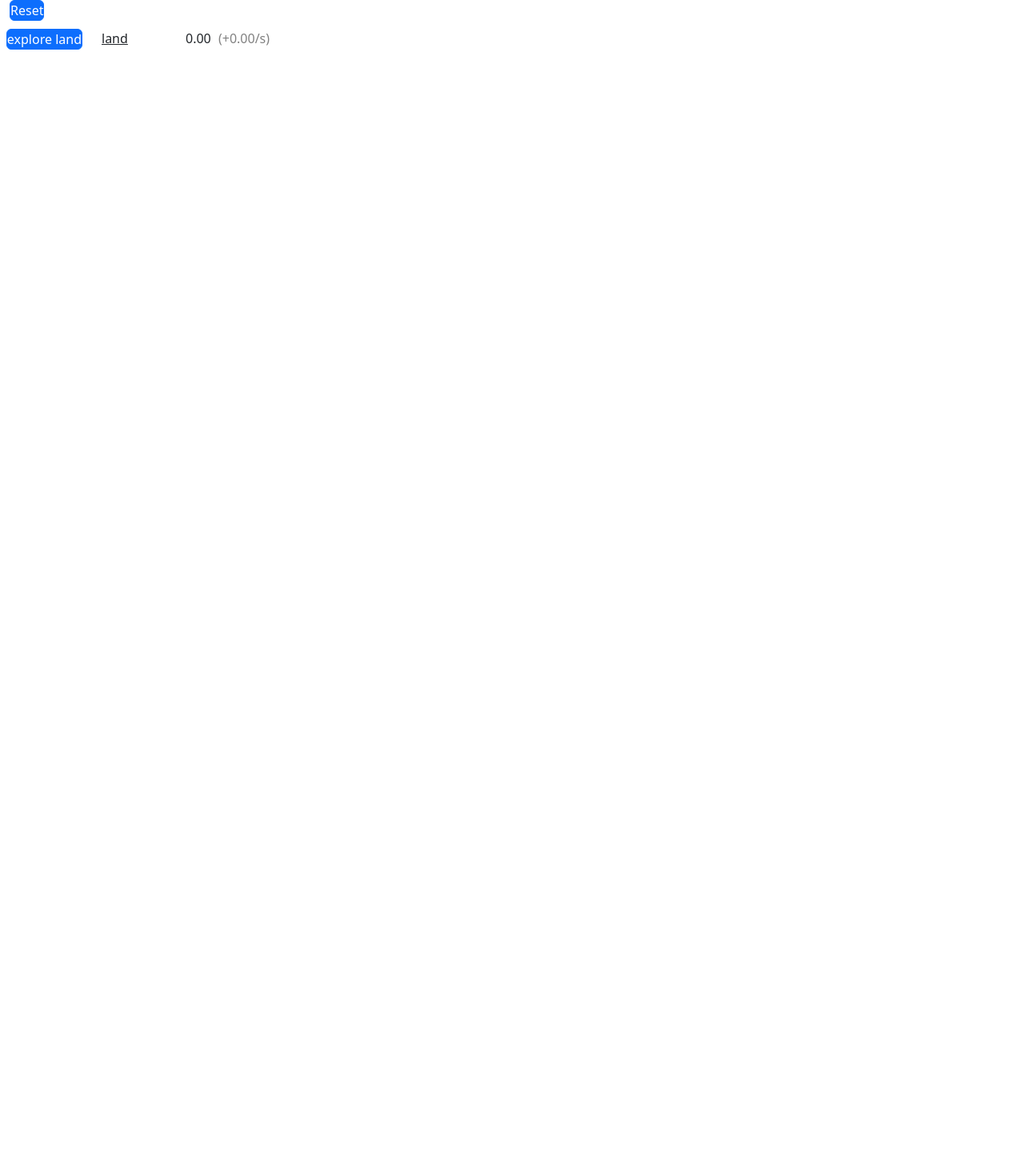
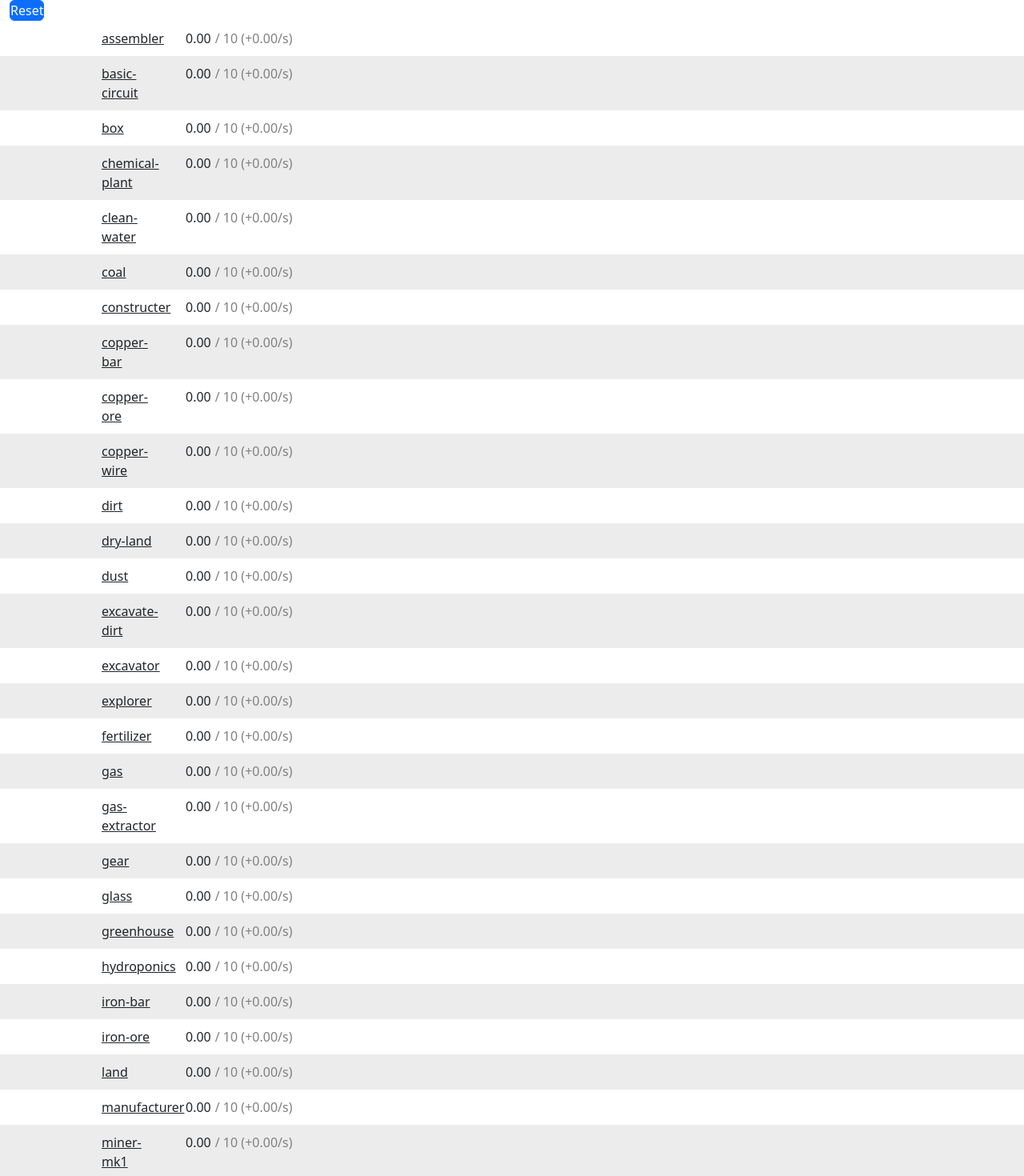
Before and after one commit to gcottrell13/idlefactorygame, a React app: page / in a window 1280 px wide. Shown: the top 1470 px of the page at 80% size. Before the commit the page ends 800 px from the top, so only its background shows below. Built offline with nearby package versions, Linux system fonts and the light colour scheme.

Commit message:
make code nicer

```diff
--- a/src/assembly.ts
+++ b/src/assembly.ts
@@ -1,15 +1,6 @@
 import { useCallback, useEffect, useRef, useState } from 'react';
-import {
-    recipes,
-    Items,
-    assemblerSpeeds,
-    timePerRecipe,
-    sideProducts,
-    itemsCanBeStoreIn,
-    storageSizes,
-    partialItems,
- } from './values';
-import _, { forIn } from 'lodash';
+import GAME, { partialItems, Items } from './values';
+import _ from 'lodash';
 import { SMap, forEach, keys, values } from './smap';
 
 const PRECISION = 1e5;
@@ -30,23 +21,30 @@ interface State {
     // for each item, how many storage containers are there.
     // this storage is a soft limit, the actual values may go over via direct production, but not from byproducts
     storage: partialItems<partialItems<number>>;
-    seen: Items[];
+
+    // true if visible, false or undefined if not.
+    // undefined objects will check each tick if they should be revealed
+    visible: partialItems<boolean>;
+
+    // how many of each item has been made
+    amountCreated: partialItems<number>;
 }
 
 const defaultState = {
     displayAmount: {},
     amountThatWeHave: {},
     assemblers: {},
-    seen: [],
+    visible: {},
     storage: {},
     timeLeftInProduction: {},
+    amountCreated: {},
 } satisfies State;
 
 const ex = localStorage.getItem('state');
 const existingStorage = {...defaultState, ...(ex ? JSON.parse(ex) : {})};
 
 function increaseDisplayAmount(itemName: Items, display: SMap<number>, [ticksLeft, totalTicks, recipesCreated, _]: productionTime): productionTime {
-    const recipe = recipes[itemName];
+    const recipe = GAME.recipes(itemName);
     if (recipe === undefined) return zeroProduction;
 
     const amt = display[itemName] ?? 0;
@@ -61,7 +59,7 @@ function increaseDisplayAmount(itemName: Items, display: SMap<number>, [ticksLef
 
 
 function assemble(itemName: Items, assemblerCount: number, speed: number, timeStep: number, amounts: SMap<number>, storage: partialItems<number>): productionTime {
-    const recipe = recipes[itemName];
+    const recipe = GAME.recipes(itemName);
     if (recipe === undefined) return zeroProduction;
     // not producing, so let's try to grab materials
 
@@ -100,19 +98,19 @@ function assemble(itemName: Items, assemblerCount: number, speed: number, timeSt
     if (numberOfRecipesToMake <= 0)
         return zeroProduction;
 
-    const craftTime = timePerRecipe[itemName];
+    const craftTime = GAME.timePerRecipe(itemName);
     const ticksToMake = Math.floor(craftTime / speed / timeStep);
     return [ticksToMake, ticksToMake, Math.round(numberOfRecipesToMake), 0];
 }
 
 export function calculateStorage(itemName: Items, storage?: partialItems<number>) {
-    const canBeStoredIn = itemsCanBeStoreIn[itemName];
+    const canBeStoredIn = GAME.itemsCanBeStoreIn(itemName);
     if (canBeStoredIn === undefined)
         return -1;
     if (storage === undefined)
         return 10;
     return Math.max(_.sumBy(keys(storage), key => {
-        return (canBeStoredIn.includes(key) ? storageSizes[key] ?? 0 : 0) * (storage[key] ?? 0);
+        return (canBeStoredIn.includes(key) ? GAME.storageSizes(key) ?? 0 : 0) * (storage[key] ?? 0);
     }), 10);
 }
 
@@ -120,9 +118,9 @@ function addToTotal(itemName: Items, recipeCount: number, amounts: partialItems<
     // const recipe = recipes[itemName];
     // if (recipe === undefined) return [0, 0, 0];
 
-    if (sideProducts[itemName]) {
+    if (GAME.sideProducts(itemName)) {
         for (let i = 0; i < recipeCount; i++) {
-            sideProducts[itemName]?.forEach(sideProduct => {
+            GAME.sideProducts(itemName).forEach(sideProduct => {
                 const total = _.sum(values(sideProduct));
                 let runningTotal = 0;
                 _.forIn(keys(sideProduct), key => {
@@ -150,14 +148,24 @@ function addToTotal(itemName: Items, recipeCount: number, amounts: partialItems<
     return false;
 }
 
+export function useProduction(ticksPerSecond: number) {
 
-function doProduction({
+    const stateRef = useRef<State>(existingStorage);
+
+    function hasStorageCapacity(item: Items, amt: number) {
+        const currentAmount = stateRef.current.amountThatWeHave[item] ?? 0;
+        return calculateStorage(item, stateRef.current.storage[item]) - currentAmount <= amt;
+    }
+
+    function doProduction(timeStep: number) {
+        const {
             assemblers,
             amountThatWeHave: _amountsThatWeHave,
             timeLeftInProduction,
             displayAmount: _display,
             storage,
-}: State, timeStep: number) {
+        } = stateRef.current;
+
         const amounts: partialItems<number> = { ..._amountsThatWeHave };
         const displayAmount: partialItems<number> = { ..._display };
 
@@ -169,7 +177,7 @@ function doProduction({
 
                 if (time[0] === 0) {
                     // gather more materials
-                time = assemble(itemName, assemblerCount ?? 0, assemblerSpeeds[level] ?? 0, timeStep, amounts, storage[itemName]!);
+                    time = assemble(itemName, assemblerCount ?? 0, GAME.assemblerSpeeds(level) ?? 0, timeStep, amounts, storage[itemName]!);
                 }
 
                 if (time[0] !== 0) {
@@ -193,10 +201,6 @@ function doProduction({
         };
     }
 
-export function useProduction(ticksPerSecond: number) {
-
-    const stateRef = useRef<State>(existingStorage);
-
     const setState = (state: Partial<State> = {}) => {
         stateRef.current = {...stateRef.current, ...state};
         localStorage.setItem('state', JSON.stringify(stateRef.current));
@@ -214,10 +218,10 @@ export function useProduction(ticksPerSecond: number) {
         []
     );
 
-    const makeItem = useCallback(
+    const makeItemByhand = useCallback(
         (itemName: Items) => {
             if (addToTotal(itemName, 1, stateRef.current.amountThatWeHave, stateRef.current.storage)) {
-                const recipe = recipes[itemName];
+                const recipe = GAME.recipes(itemName);
                 _.toPairs(recipe).forEach(pair => {
                     const [ingredientName, requiredCount] = pair;
                     const weHave = stateRef.current.amountThatWeHave[ingredientName as Items] ?? 0;
@@ -231,19 +235,19 @@ export function useProduction(ticksPerSecond: number) {
         []
     );
 
-    const canMakeItem = useCallback(
+    const canMakeItemByHand = useCallback(
         (itemName: Items) => {
-            const recipe = recipes[itemName];
+            if (GAME.requiredBuildings(itemName).includes('by-hand') === false)
+                return false;
+
+            const recipe = GAME.recipes(itemName);
             let canMake = true;
             _.toPairs(recipe).forEach(pair => {
                 const [ingredientName, requiredCount] = pair;
                 const weHave = stateRef.current.amountThatWeHave[ingredientName as Items] ?? 0;
                 if (weHave < requiredCount) canMake = false;
             });
-            const maxValue = calculateStorage(itemName, stateRef.current.storage[itemName]);
-            if (maxValue === -1 || maxValue >= (stateRef.current.amountThatWeHave[itemName] ?? 0) + 1)
-                return canMake;
-            return false;
+            return hasStorageCapacity(itemName, 1);
         },
         []
     );
@@ -278,20 +282,40 @@ export function useProduction(ticksPerSecond: number) {
         [],
     );
 
-    const markAsSeen = useCallback(
-        (item: Items) => {
-            if (!stateRef.current.seen.includes(item)) {
-                stateRef.current.seen.push(item);
+    const markVisibility = useCallback(
+        (item: Items, b: boolean) => {
+            stateRef.current.visible[item] = b;
             setState();
-            }
         },
         []
     );
 
+    const checkVisible = () => {
+        const {
+            visible,
+            amountThatWeHave,
+        } = stateRef.current;
+
+        keys(GAME.recipes).forEach(itemName => {
+            if (visible[itemName] === undefined) {
+                if ((amountThatWeHave[itemName] ?? 0) <= 0) {
+                    const required = GAME.requiredBuildings(itemName);
+                    const haveBuilding = required.some(x => amountThatWeHave[x as Items] ?? 0) || required.includes('by-hand');
+                    const recipe = GAME.recipes[itemName];
+                    const haveIngredients = keys(recipe).every(key => (amountThatWeHave[key as Items] ?? 0) > 0);
+                    if (haveBuilding && haveIngredients) {
+                        markVisibility(itemName, true);
+                    }
+                }
+            }
+        });
+    };
+
     useEffect(
         () => {
             const i = setTimeout(() => {
-                setState(doProduction(stateRef.current, 1 / ticksPerSecond));
+                checkVisible();
+                setState(doProduction(1 / ticksPerSecond));
                 setCounter(c + 1);
             }, 1000 / ticksPerSecond);
             return () => {
@@ -299,5 +323,5 @@ export function useProduction(ticksPerSecond: number) {
             };
         }
     );
-    return { ...stateRef.current, addAmount, addAssemblers, resetAll, makeItem, canMakeItem, markAsSeen, addContainer };
+    return { ...stateRef.current, addAmount, addAssemblers, resetAll, makeItemByhand, canMakeItemByHand, addContainer };
 }
--- a/src/index.tsx
+++ b/src/index.tsx
@@ -2,18 +2,7 @@ import React from 'react';
 import { createRoot } from 'react-dom/client';
 import _ from 'lodash';
 import { calculateStorage, useProduction } from "./assembly";
-import {
-    recipes,
-    Items,
-    assemblerSpeeds,
-    timePerRecipe,
-    requiredBuildings,
-    byHandVerbs,
-    sideProducts,
-    requiredOtherProducts,
-    partialItems,
-    itemsCanBeStoreIn,
-} from './values';
+import GAME, { Items, partialItems } from './values';
 import './css.css';
 import { Button, Row, Col, OverlayTrigger, ProgressBar, ButtonGroup, ButtonToolbar } from 'react-bootstrap';
 import Popover from 'react-bootstrap/Popover';
@@ -48,15 +37,15 @@ function ItemDisplay({
     storage: partialItems<number>,
 }) {
 
-    const byHandVerb = byHandVerbs[itemName as Items] ?? 'make';
+    const byHandVerb = GAME.byHandVerbs(itemName) ?? 'make';
     const makeByHandButton = makeByHand && (
         <Button className={'make-by-hand'} onClick={makeByHand}>{byHandVerb} {itemName}</Button>
     );
-    const baseCraftTime = timePerRecipe[itemName as Items];
+    const baseCraftTime = GAME.timePerRecipe(itemName);
 
     const assemblers = keys(assemblerCount).map(name => {
         const no = assemblerCount[name] ?? 0;
-        const speedPer = (assemblerSpeeds[name as Items] ?? 0) / baseCraftTime;
+        const speedPer = GAME.assemblerSpeeds(name) / baseCraftTime;
         let label = <span><span className={'assembler-count-name'}>{name} ({d(speedPer)}/s):</span> {no} ({d(speedPer * no)}/s)</span>;
         if (progress[name]) {
             label = <span>{label} {d(progress[name])}%</span>;
@@ -71,11 +60,12 @@ function ItemDisplay({
         <div className='assembler-count'>buildings making {itemName}: {assemblers}</div>
     ) : null;
 
-    const speed = d(_.sum(keys(assemblerCount).map(key => (assemblerSpeeds[key] ?? 0) * (assemblerCount[key] ?? 0) / baseCraftTime)));
+    const speed = d(_.sum(keys(assemblerCount).map(key => GAME.assemblerSpeeds(key) * (assemblerCount[key] ?? 0) / baseCraftTime)));
 
-    const formatIngredients = _.toPairs(recipes[itemName as Items]).map(([name, count]) => <tr><td className={'popover-ingredient-count'}>{count}</td><td>{name}</td></tr>);
+    const formatIngredients = _.toPairs(GAME.recipes(itemName)).map(([name, count]) => <tr><td className={'popover-ingredient-count'}>{count}</td><td>{name}</td></tr>);
 
-    const byproductOf = keys(sideProducts).filter(mainProduct => sideProducts[mainProduct]?.some(v => v[itemName as Items] !== undefined));
+    const byproductOf = GAME.makesAsASideProduct(itemName);
+    const storageObjects = GAME.itemsCanBeStoreIn(itemName);
 
     const maxValue = calculateStorage(itemName as Items, storage);
 
@@ -83,9 +73,12 @@ function ItemDisplay({
         <Popover id="" {...props}>
             <Popover.Header>
                 {itemName} - {baseCraftTime}s
+                <div className={'storage-options'}>
+                    Stored in: {storageObjects.join(', ')}
+                </div>
             </Popover.Header>
             <Popover.Body>
-                Made in: {(requiredBuildings[itemName as Items] ?? ['by-hand']).join(', ')}
+                Made in: {GAME.requiredBuildings(itemName).join(', ')}
                 {
                     formatIngredients.length > 0 ? (
                         <span>
@@ -133,24 +126,23 @@ function ItemDisplay({
 
 function App() {
     const {
-        assemblers, amountThatWeHave, displayAmount, timeLeftInProduction, storage,
+        assemblers, amountThatWeHave, timeLeftInProduction, storage,
         addAssemblers, resetAll,
-        makeItem, canMakeItem,
-        seen, markAsSeen,
+        makeItemByhand, canMakeItemByHand,
         addContainer,
     } = useProduction(TICKS_PER_SECOND);
 
     const parts: JSX.Element[] = [];
 
-    const haveAssemblers = _.mapValues(assemblerSpeeds, (value, key) => amountThatWeHave[key as Items] ?? 0);
+    const haveAssemblers = _.mapValues(GAME.assemblerSpeeds, (value, key) => amountThatWeHave[key as Items] ?? 0);
 
-    keys(recipes).sort().forEach(itemName => {
+    GAME.allItemNames.forEach(itemName => {
         const amt = amountThatWeHave[itemName] ?? 0;
-        const recipe = recipes[itemName];
+        const recipe = GAME.recipes(itemName);
         if (recipe === undefined) return;
 
-        const buildingsToMakeThis = requiredBuildings[itemName] ?? ['by-hand'];
-        const makeByHand = buildingsToMakeThis.includes('by-hand') && canMakeItem(itemName);
+        const buildingsToMakeThis = GAME.requiredBuildings(itemName);
+        const makeByHand = canMakeItemByHand(itemName);
         const assemblerCount = _.mapValues(assemblers, (value, key) => value?.[itemName] ?? 0);
         const assemblersMakingThis = _.pickBy(assemblerCount, x => x !== 0);
         const assemblerButtons: JSX.Element[] = [];
@@ -172,7 +164,7 @@ function App() {
             );
         });
 
-        itemsCanBeStoreIn[itemName]?.forEach(container => {
+        GAME.itemsCanBeStoreIn(itemName).forEach(container => {
             if (amountThatWeHave[container]) {
                 assemblerButtons.push(
                     <Button
@@ -189,28 +181,7 @@ function App() {
             }
         });
 
-        if (seen.includes(itemName) === false) {
-            if (amt <= 0) {
-                const haveProducers = Object.keys(assemblersMakingThis).length > 0;
-                const canAddProducer = buildingsToMakeThis.some(x => (amountThatWeHave[x as Items] ?? 0) > 0);
-                const canBeMadeByHand = buildingsToMakeThis.includes('by-hand');
-                const haveIngredients = _.keys(recipe).every(key => (amountThatWeHave[key as Items] ?? 0) > 0);
-                const requiredUnlocks = requiredOtherProducts[itemName] ?? [];
-                const haveRequiredUnlocks = requiredUnlocks.length === 0 || requiredUnlocks.some(list => seen.every(x => seen.includes(x)));
-
-                if (canBeMadeByHand) {
-                    if (!haveIngredients) return;
-                    if (!haveRequiredUnlocks) return;
-                }
-                else {
-                    if (haveProducers === false && canAddProducer === false) return;
-                    if (haveIngredients === false && amt <= 0) return;
-                    if (!haveRequiredUnlocks) return;
-                }
-
-            }
-            markAsSeen(itemName as Items);
-        }
+        const prod = timeLeftInProduction[itemName];
 
         parts.push(
             <ItemDisplay
@@ -220,9 +191,9 @@ function App() {
                 itemName={itemName}
                 assemblerButtons={assemblerButtons}
                 makeByHand={makeByHand ? () => {
-                    makeItem(itemName as Items);
+                    makeItemByhand(itemName as Items);
                 } : null}
-                progress={mapValues(timeLeftInProduction[itemName], (v, k) => v[3] * 100)}
+                progress={mapValues(prod, (v, k) => v[3] * 100)}
                 storage={storage[itemName] ?? {}}
             />
         );
--- a/src/values.ts
+++ b/src/values.ts
@@ -1,4 +1,85 @@
-import { SMap } from "./smap";
+import { SMap, keys, mapValues } from "./smap";
+
+const timePerRecipe = {
+    '': 0,
+
+    'land': 10,
+    'wet-land': 0,
+    'dry-land': 0,
+    'rocky-land': 0,
+    'stony-land': 0,
+
+    // raw
+    "iron-ore": 1,
+    "uranium-ore": 5,
+    gas: 3,
+    'copper-ore': 1,
+    oil: 1,
+    stone: 1,
+    water: 1, silt: 0,
+    coal: 1,
+    'wood': 2,
+    'fertilizer': 1,
+    dirt: 4,
+    'excavate-dirt': 3,
+    nitrogen: 1,
+    seed: 0,
+    tree: 10,
+    'sand': 1,
+    'studonite': 3,
+    'dust': 0,
+    // processed raw
+    "iron-bar": 2,
+    sulfur: 3,
+    'copper-bar': 1,
+    steel: 2,
+    'copper-wire': 0.5,
+    'glass': 1,
+    "clean-water": 1,
+    // building materials
+    gear: 0.5,
+    pipe: 0.5,
+    // advanced materials
+    "sulfuric-acid": 5,
+    'basic-circuit': 1,
+    solvent: 4,
+    // buildings
+    constructer: 10,
+    assembler: 15,
+    manufacturer: 25,
+    "gas-extractor": 30,
+    "chemical-plant": 15,
+    'miner-mk1': 10,
+    'smelter-mk1': 10,
+    'smelter-mk2': 15,
+    'oil-pump': 15,
+    'water-pump-mk1': 15,
+    'water-pump-mk2': 30,
+    'water-filter': 10,
+    'greenhouse': 10,
+    'hydroponics': 20,
+
+    'excavator': 20,
+    explorer: 20,
+
+    'warehouse': 30,
+    'box': 2,
+    'tank': 10,
+    'science1': 1,
+    'science2': 2,
+    'science3': 3,
+    'science4': 4,
+} satisfies SMap<number>;
+
+const displayNames: partialItems<string> = {
+    'assembler': 'Assembler',
+    'constructer': 'Constructor',
+    'miner-mk1': 'Miner Mark I',
+    'smelter-mk1': 'Smelter',
+    'smelter-mk2': 'Foundry',
+};
+
+export type Items = keyof typeof timePerRecipe;
 
 type Recipe = {
     [p in Items]?: number;
@@ -10,52 +91,7 @@ type Recipes = {
 
 export type partialItems<T> = { [p in Items]?: T };
 
-export type Items = ''
-    // land
-    | 'land'
-    | 'rocky-land' | 'wet-land' | 'dry-land' | 'stony-land'
-    // raw materials
-    | 'iron-ore' | 'gas' | 'stone' | 'oil'
-    | 'uranium-ore' | 'copper-ore'
-    | 'water' | 'silt'
-    | 'coal'
-    | 'wood' | 'seed' | 'tree' | 'fertilizer' | 'nitrogen' | 'dirt'
-    | 'sand'
-    | 'studonite' | 'dust'
-    // processed raw
-    | 'iron-bar' | 'copper-bar' | 'sulfur'
-    | 'steel'
-    | 'copper-wire'
-    | 'glass'
-    | 'clean-water'
-    // building materials
-    | 'gear'
-    | 'pipe'
-    // advanced materials
-    | 'sulfuric-acid'
-    | 'basic-circuit'
-    | 'solvent'
-    // buildings
-    | 'constructer' | 'assembler' | 'manufacturer'
-    | 'gas-extractor'
-    | 'chemical-plant'
-    | 'smelter-mk1' | 'smelter-mk2'
-    | 'miner-mk1'
-    | 'oil-pump'
-    | 'water-pump-mk1' | 'water-pump-mk2'
-    | 'greenhouse' | 'hydroponics'
-    | 'water-filter'
-
-    | 'explorer'
-    | 'excavator' | 'excavate-dirt'
-
-    // storage
-    | 'box'
-    | 'tank'
-    | 'warehouse' // for storing buildings
-    ;
-
-export const recipes: Recipes = {
+const recipes: Recipes = {
     '': { '': 0 },
 
     'land': {},
@@ -148,76 +184,26 @@ export const recipes: Recipes = {
     'box': {'iron-bar': 1},
     'tank': {'steel': 20},
     'warehouse': {'steel': 200},
+
+    'science1': {},
+    'science2': {'science1': 2},
+    'science3': {'science2': 3},
+    'science4': {'science3': 4},
 };
 
-export const timePerRecipe: { [p in Items]: number } = {
-    '': 0,
+const recipeScaleFactor: partialItems<number> = {
+    // default 1.0
+    science1: 1.001,
+    science2: 1.001,
+    science3: 1.001,
+    science4: 1.001,
+}
 
-    'land': 10,
-    'wet-land': 0,
-    'dry-land': 0,
-    'rocky-land': 0,
-    'stony-land': 0,
+const hideOnBuy: Items[] = [
 
-    // raw
-    "iron-ore": 1,
-    "uranium-ore": 5,
-    gas: 3,
-    'copper-ore': 1,
-    oil: 1,
-    stone: 1,
-    water: 1, silt: 0,
-    coal: 1,
-    'wood': 2,
-    'fertilizer': 1,
-    dirt: 4,
-    'excavate-dirt': 3,
-    nitrogen: 1,
-    seed: 0,
-    tree: 10,
-    'sand': 1,
-    'studonite': 3,
-    'dust': 0,
-    // processed raw
-    "iron-bar": 2,
-    sulfur: 3,
-    'copper-bar': 1,
-    steel: 2,
-    'copper-wire': 0.5,
-    'glass': 1,
-    "clean-water": 1,
-    // building materials
-    gear: 0.5,
-    pipe: 0.5,
-    // advanced materials
-    "sulfuric-acid": 5,
-    'basic-circuit': 1,
-    solvent: 4,
-    // buildings
-    constructer: 10,
-    assembler: 15,
-    manufacturer: 25,
-    "gas-extractor": 30,
-    "chemical-plant": 15,
-    'miner-mk1': 10,
-    'smelter-mk1': 10,
-    'smelter-mk2': 15,
-    'oil-pump': 15,
-    'water-pump-mk1': 15,
-    'water-pump-mk2': 30,
-    'water-filter': 10,
-    'greenhouse': 10,
-    'hydroponics': 20,
+];
 
-    'excavator': 20,
-    explorer: 20,
-
-    'warehouse': 30,
-    'box': 2,
-    'tank': 10,
-};
-
-export const assemblerSpeeds: { [p in Items]?: number } = {
+const assemblerSpeeds = {
     'constructer': 0.5,
     'assembler': 0.75,
     'manufacturer': 1.0,
@@ -234,9 +220,9 @@ export const assemblerSpeeds: { [p in Items]?: number } = {
     'hydroponics': 1.5,
     'explorer': 1,
     'excavator': 1,
-};
+} satisfies { [p in Items]?: number };
 
-export const requiredBuildings: { [p in Items]?: (Items | 'by-hand')[] } = {
+const requiredBuildings: { [p in Items]?: (keyof typeof assemblerSpeeds | 'by-hand')[] } = {
     'land': ['by-hand', 'explorer'],
     'wet-land': [],
     'dry-land': [],
@@ -298,23 +284,11 @@ export const requiredBuildings: { [p in Items]?: (Items | 'by-hand')[] } = {
 };
 
 /**
- * [
- *  [all these are unlocked]
- *  OR [all these are unlocked]
- * ]
- */
-export const requiredOtherProducts: { [p in Items]?: Items[][] } = {
-    'dust': [
-        ['studonite'],
-    ],
-}
-
-/**
  * instead of producing 1 of the listed item, use these tables to determine what to create instead.
  * each item in the array is guaranteed to produce one of the items
  * determined by their relative values
  */
-export const sideProducts: partialItems<partialItems<number>[]> = {
+const sideProducts: partialItems<partialItems<number>[]> = {
     'land': [
         { 'rocky-land': 2, 'wet-land': 1, 'dry-land': 2, 'stony-land': 1 },
     ],
@@ -328,7 +302,7 @@ export const sideProducts: partialItems<partialItems<number>[]> = {
     'excavate-dirt': [{'dirt': 1}],
 };
 
-export const byHandVerbs: { [p in Items]?: string } = {
+const byHandVerbs: { [p in Items]?: string } = {
     // default "make"
     'iron-ore': 'gather',
     'copper-ore': 'gather',
@@ -338,9 +312,15 @@ export const byHandVerbs: { [p in Items]?: string } = {
     'land': 'explore',
 };
 
+const storageSizes = {
+    'box': 50,
+    'tank': 1500,
+    'warehouse': 10,
+} satisfies partialItems<number>;
+
 // these items impose a limit on how much we can have. if the item does not have a value, it can have an infinite amount.
 // if the array is empty, then it cannot be stored.
-export const itemsCanBeStoreIn: partialItems<Items[]> = {
+const itemsCanBeStoreIn: partialItems<(keyof typeof storageSizes)[]> = {
     // raw
     'gas': ['tank'],
     'iron-ore': ['box'],
@@ -394,8 +374,28 @@ export const itemsCanBeStoreIn: partialItems<Items[]> = {
     'warehouse': ['warehouse'],
 };
 
-export const storageSizes: partialItems<number> = {
-    'box': 50,
-    'tank': 1500,
-    'warehouse': 10,
+const allItemNames = keys(recipes).sort();
+allItemNames.shift();
+
+const ex = {
+    assemblerSpeeds: (item: Items): number => (assemblerSpeeds as SMap<number>)[item] ?? 0,
+    byHandVerbs: (item: Items): string => byHandVerbs[item] ?? 'make',
+    displayNames: (item: Items): string => displayNames[item] ?? item,
+    hideOnBuy: (item: Items): boolean => hideOnBuy.includes(item),
+    itemsCanBeStoreIn: (item: Items): Items[] => itemsCanBeStoreIn[item] ?? [],
+    recipeScaleFactor: (item: Items): number => recipeScaleFactor[item] ?? 1.0,
+    recipes: (item: Items): Recipe => recipes[item],
+    requiredBuildings: (item: Items): (Items | 'by-hand')[] => requiredBuildings[item] ?? ['by-hand'],
+    timePerRecipe: (item: Items): number => timePerRecipe[item],
+    sideProducts: (item: Items): partialItems<number>[] => sideProducts[item] ?? [],
+    storageSizes: (item: Items): number => (storageSizes as SMap<number>)[item] ?? 0,
+
+    allItemNames: allItemNames,
+    makesAsASideProduct: (item: Items) => makesAsASideProduct[item],
 };
+
+const makesAsASideProduct = mapValues(recipes, (_, item) => {
+    return keys(sideProducts).filter(mainOutput => ex.sideProducts(mainOutput).some(p => p[item]));
+});
+
+export default ex;
```
Lines whose indentation alone changed are shown as unchanged.
